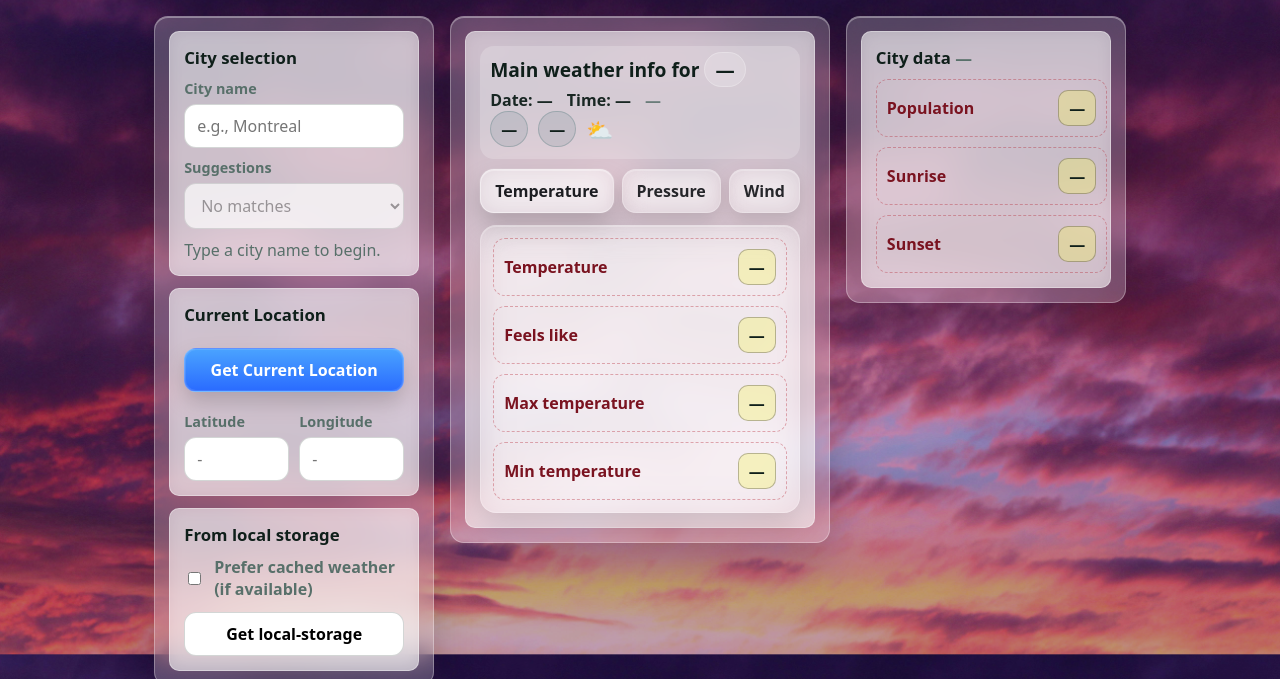
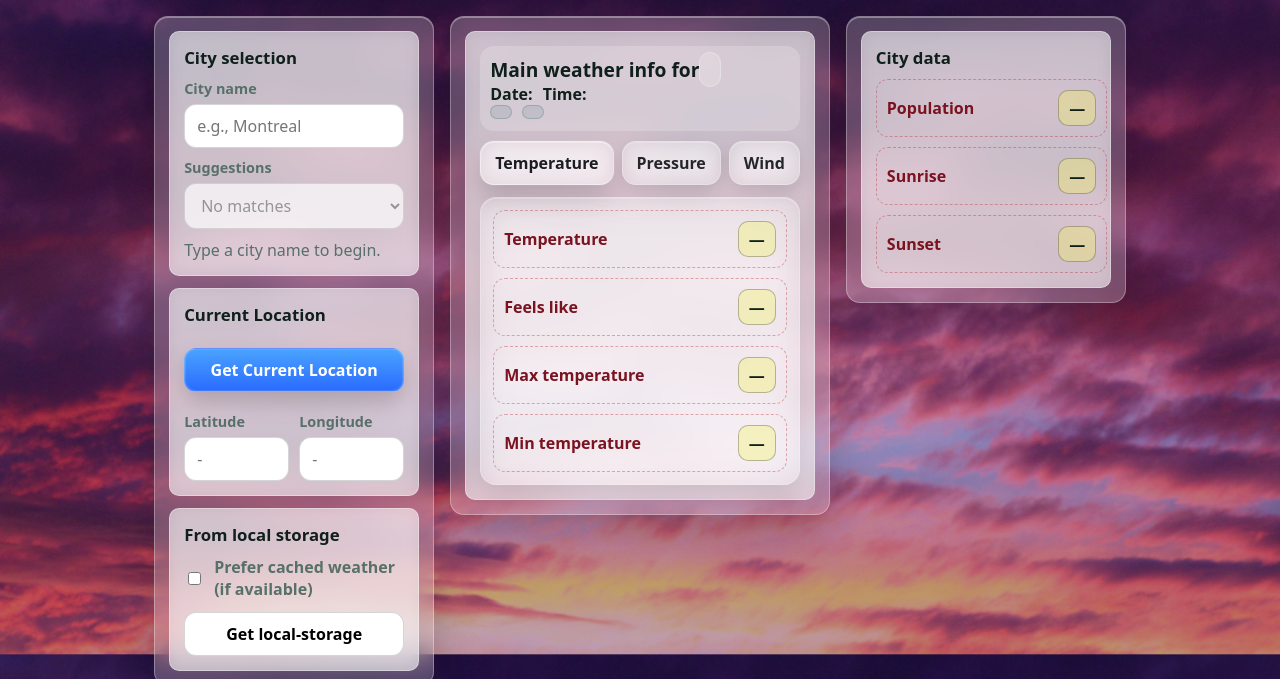
Before and after one commit to artembrandt03/Weather-API-Project, a website with bundled scripts: page index.html in a window 1280 px wide. Shown: the part 199-878 px from the top of the page. Built offline with nearby package versions, Linux system fonts and the light colour scheme.

Commit message:
Remove overused dashes as placeholders

```diff
--- a/index.html
+++ b/index.html
@@ -101,18 +101,22 @@
           <section class="card card--hero">
             <div class="hero__header">
               <h2 id="mainTitle" class="hero__title">
-                Main weather info for <span id="mainCity" class="highlightCity">—</span>
+                Main weather info for <span id="mainCity" class="highlightCity"></span>
               </h2>
 
-              <div class="hero__whenRow" aria-label="Forecast timestamp">
-                <span class="hero__whenItem"><strong>Date:</strong> <span id="mainDate">—</span></span>
-                <span class="hero__whenItem"><strong>Time:</strong> <span id="mainTime">—</span></span>
-                <span id="mainWhenNote" class="hero__whenNote muted">—</span>
+              <div class="hero__meta hero__meta--top">
+                <span class="metaLine">
+                  <strong>Date:</strong> <span id="mainDate"></span>
+                </span>
+                <span class="metaLine">
+                  <strong>Time:</strong> <span id="mainTime"></span>
+                </span>
+                <span id="mainWhenNote" class="muted"></span>
               </div>
             <div class="hero__meta">
               <span id="mainTemp" class="pill">—</span>
               <span id="mainDesc" class="pill">—</span>
-              <span id="mainIcon" class="icon" aria-hidden="true">⛅</span>
+              <span id="mainIcon" class="icon" aria-hidden="true"></span>
             </div>
             </div>
 
@@ -154,7 +158,7 @@
 
         <aside class="panel panel--right" aria-label="City Data">
           <section class="card">
-            <h2 id="cityDataTitle" class="card__title">City data <span class="muted">—</span></h2>
+            <h2 id="cityDataTitle" class="card__title">City data <span class="muted"></span></h2>
 
             <div class="kv">
               <div class="kv__row"><span class="kv__k">Population</span><span id="popVal" class="kv__v">—</span></div>
--- a/js/main.mjs
+++ b/js/main.mjs
@@ -127,6 +127,14 @@ const getForecast = async (dom, lat, lon) => {
 const init = () => {
   const dom = getDom();
 
+  dom.mainCity.textContent = "";
+  dom.mainDate.textContent = "";
+  dom.mainTime.textContent = "";
+  dom.mainWhenNote.textContent = "";
+  dom.mainTemp.textContent = "";
+  dom.mainDesc.textContent = "";
+  dom.mainIcon.textContent = "";
+
   if (dom.btnCurrentLocation) {
     dom.btnCurrentLocation.classList.add("is-cta");
   }
```
